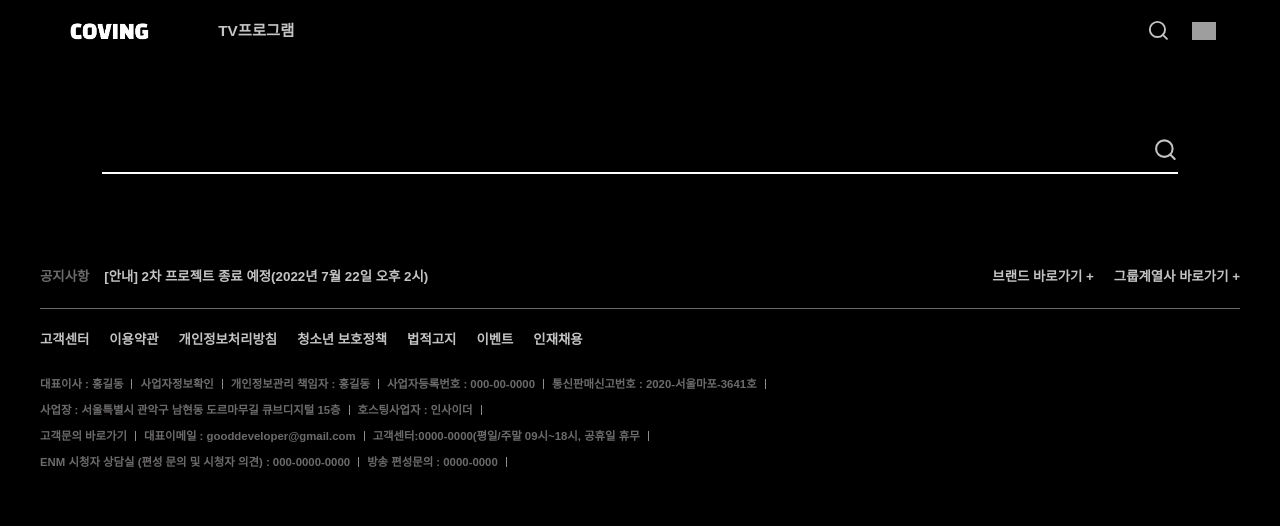
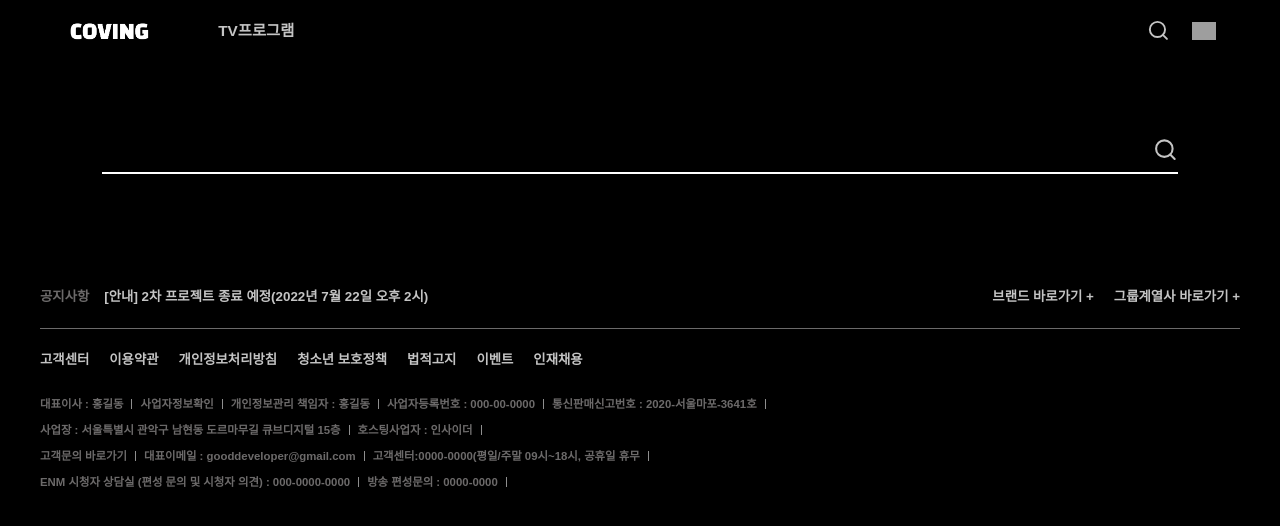
Before and after one commit to jihyeon-kimy/justcode-5-2nd-coving-front, a React (Create React App) app: page /search in a window 1280 px wide. Shown: the top 526 px of the page. Built offline with nearby package versions, Linux system fonts and the light colour scheme; grey boxes are pictures that could not be loaded.

Commit message:
Modify: footer 상단 여백 변경

```diff
--- a/src/page/main/footer/footer.js
+++ b/src/page/main/footer/footer.js
@@ -73,7 +73,7 @@ export default Footer;
 const Contatiner = styled.div`
   min-width: 800px;
   height: 400px;
-  padding: 40px;
+  padding: 60px 40px;
 `;
 
 const NoticeGroup = styled.div`
```
